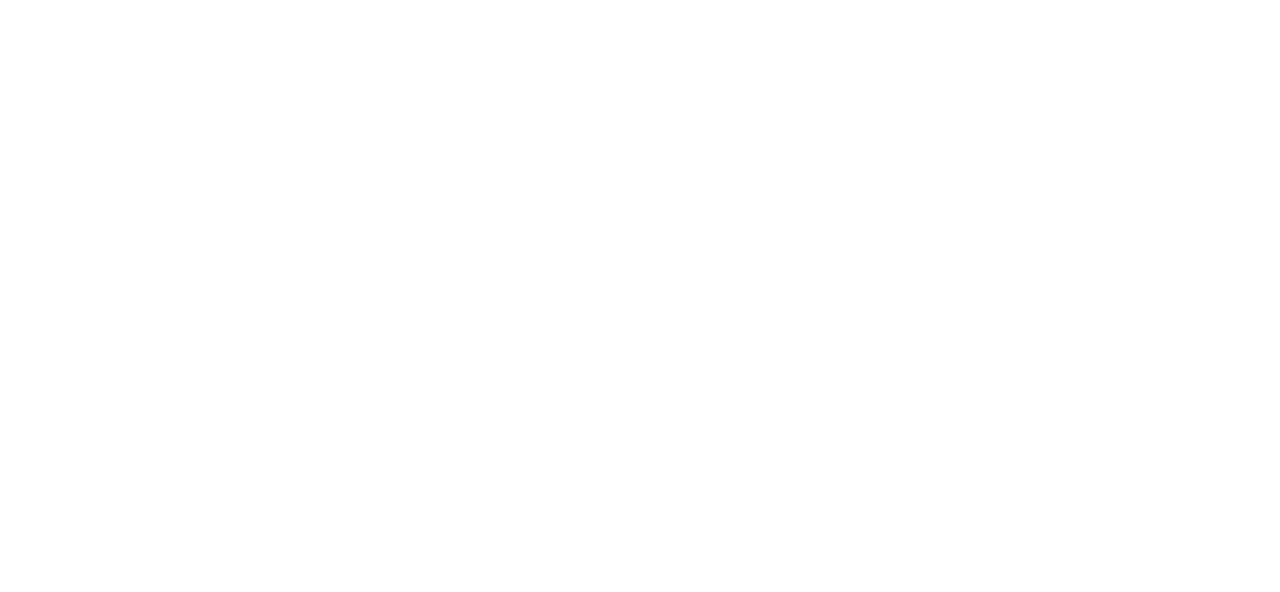
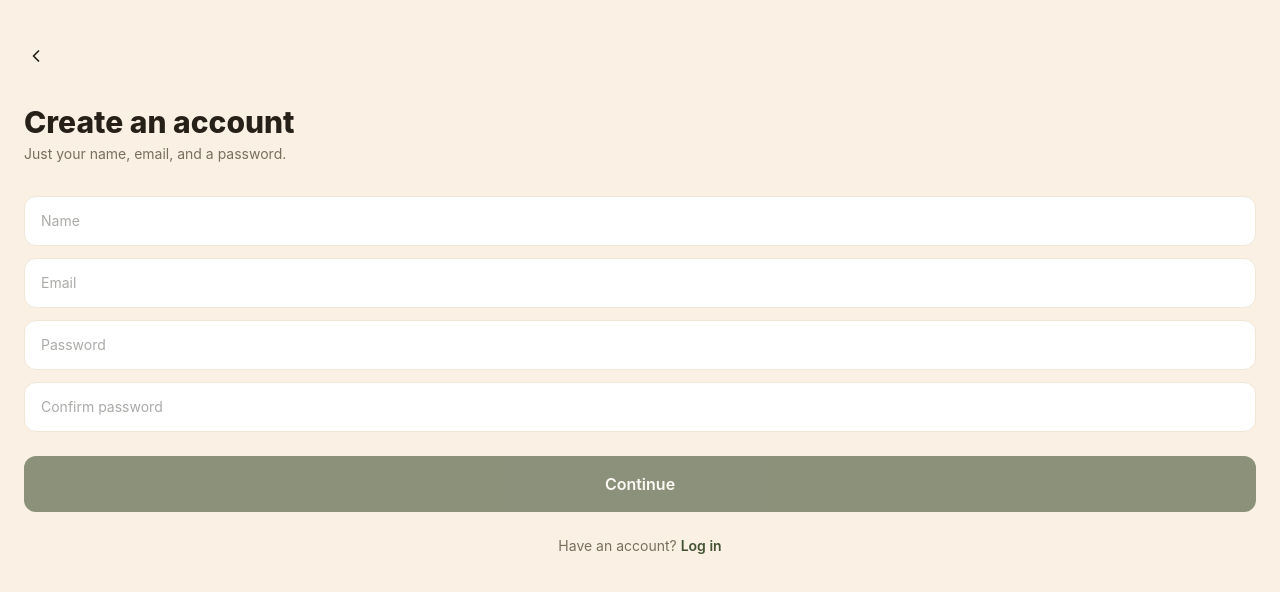
Before and after one commit to estebanzuniga/who-owes-who, a React (Vite) app in the folder frontend/: page /register in a window 1280 px wide. Before the commit this address had no page. Shown: the top 592 px of the page. Built offline with nearby package versions, Linux system fonts and the light colour scheme; no server answers.

Commit message:
feat: add Register page and integrate with routing; enhance axios interceptor for token refresh

```diff
--- a/frontend/src/App.tsx
+++ b/frontend/src/App.tsx
@@ -1,11 +1,13 @@
 import { BrowserRouter, Routes, Route } from "react-router-dom";
 import Welcome from "./pages/Welcome";
+import Register from "./pages/Register";
 
 function App() {
   return (
     <BrowserRouter>
       <Routes>
         <Route path="/" element={<Welcome />} />
+        <Route path="/register" element={<Register />} />
       </Routes>
     </BrowserRouter>
   );
--- a/frontend/src/api/axios.ts
+++ b/frontend/src/api/axios.ts
@@ -14,7 +14,8 @@ api.interceptors.response.use(
   (res) => res,
   async (err) => {
     const original = err.config as RetryConfig
-    if (err.response?.status === 401 && !original._retry) {
+    const isRefreshEndpoint = original.url?.includes('/auth/refresh')
+    if (err.response?.status === 401 && !original._retry && !isRefreshEndpoint) {
       original._retry = true
       try {
         await api.post('/auth/refresh')
--- /dev/null
+++ b/frontend/src/pages/Register.tsx
@@ -0,0 +1,152 @@
+import { useState } from "react";
+import { useNavigate } from "react-router-dom";
+import api from "../api/axios";
+
+export default function Register() {
+  const navigate = useNavigate();
+
+  const [name, setName] = useState("");
+  const [email, setEmail] = useState("");
+  const [password, setPassword] = useState("");
+  const [confirmPassword, setConfirmPassword] = useState("");
+  const [passwordMismatch, setPasswordMismatch] = useState(false);
+  const [error, setError] = useState<string | null>(null);
+  const [loading, setLoading] = useState(false);
+
+  async function handleSubmit(e: React.FormEvent) {
+    e.preventDefault();
+    setError(null);
+
+    if (!name || !email || !password || !confirmPassword) {
+      setError("Please fill in all fields.");
+      return;
+    }
+
+    if (!/\S+@\S+\.\S+/.test(email)) {
+      setError("Please enter a valid email address.");
+      return;
+    }
+
+    if (password.length < 8) {
+      setError("Password must be at least 8 characters long.");
+      return;
+    }
+
+    if (password !== confirmPassword) {
+      setPasswordMismatch(true);
+      return;
+    }
+    setPasswordMismatch(false);
+
+    setLoading(true);
+    try {
+      await api.post("/auth/register", { name, email, password });
+      navigate("/login");
+    } catch (err: unknown) {
+      const message =
+        (err as { response?: { data?: { message?: string } } })?.response?.data
+          ?.message ?? "Something went wrong. Please try again.";
+      setError(message);
+    } finally {
+      setLoading(false);
+    }
+  }
+
+  return (
+    <div className="flex flex-col min-h-screen bg-cream px-6 py-10">
+      <button
+        onClick={() => navigate(-1)}
+        className="w-8 h-8 flex items-center justify-center -ml-1 mb-8 text-ink"
+        aria-label="Go back"
+      >
+        <svg width="20" height="20" viewBox="0 0 20 20" fill="none">
+          <path
+            d="M12.5 15L7.5 10L12.5 5"
+            stroke="currentColor"
+            strokeWidth="1.75"
+            strokeLinecap="round"
+            strokeLinejoin="round"
+          />
+        </svg>
+      </button>
+
+      <h1 className="text-3xl font-extrabold text-ink mb-1">
+        Create an account
+      </h1>
+      <p className="text-sm text-ink-soft mb-8">
+        Just your name, email, and a password.
+      </p>
+
+      <form onSubmit={handleSubmit} className="flex flex-col gap-3">
+        <input
+          type="text"
+          placeholder="Name"
+          autoComplete="name"
+          value={name}
+          onChange={(e) => setName(e.target.value)}
+          className="w-full px-4 py-3.5 rounded-xl bg-white border border-sage-50 text-ink placeholder:text-ink-mute text-sm outline-none focus:border-sage-400 transition-colors"
+        />
+        <input
+          type="email"
+          placeholder="Email"
+          autoComplete="email"
+          value={email}
+          onChange={(e) => setEmail(e.target.value)}
+          className="w-full px-4 py-3.5 rounded-xl bg-white border border-sage-50 text-ink placeholder:text-ink-mute text-sm outline-none focus:border-sage-400 transition-colors"
+        />
+        <input
+          type="password"
+          placeholder="Password"
+          autoComplete="new-password"
+          value={password}
+          onChange={(e) => {
+            setPassword(e.target.value);
+            setPasswordMismatch(e.target.value !== confirmPassword);
+          }}
+          className="w-full px-4 py-3.5 rounded-xl bg-white border border-sage-50 text-ink placeholder:text-ink-mute text-sm outline-none focus:border-sage-400 transition-colors"
+        />
+        <input
+          type="password"
+          placeholder="Confirm password"
+          autoComplete="new-password"
+          value={confirmPassword}
+          onChange={(e) => {
+            setConfirmPassword(e.target.value);
+            setPasswordMismatch(e.target.value !== '' && password !== '' && password !== e.target.value);
+          }}
+          className={`w-full px-4 py-3.5 rounded-xl bg-white border text-ink placeholder:text-ink-mute text-sm outline-none transition-colors ${
+            passwordMismatch
+              ? "border-danger focus:border-danger"
+              : "border-sage-50 focus:border-sage-400"
+          }`}
+        />
+
+        {passwordMismatch && (
+          <p className="text-sm text-danger -mt-1">Passwords don't match.</p>
+        )}
+
+        {error && (
+          <p className="text-sm text-danger mt-1">{error}</p>
+        )}
+
+        <button
+          type="submit"
+          disabled={loading || !name || !email || !password || !confirmPassword || passwordMismatch}
+          className="w-full py-4 rounded-xl bg-sage-700 text-white font-semibold text-base mt-3 disabled:opacity-60 transition-opacity"
+        >
+          {loading ? "Creating account…" : "Continue"}
+        </button>
+      </form>
+
+      <p className="text-sm text-ink-soft text-center mt-6">
+        Have an account?{" "}
+        <button
+          onClick={() => navigate("/login")}
+          className="text-sage-700 font-semibold"
+        >
+          Log in
+        </button>
+      </p>
+    </div>
+  );
+}
--- a/frontend/vite.config.ts
+++ b/frontend/vite.config.ts
@@ -5,6 +5,7 @@ import react from '@vitejs/plugin-react'
 export default defineConfig({
   plugins: [react()],
   server: {
+    open: true,
     watch: {
       usePolling: true,
     },
```
